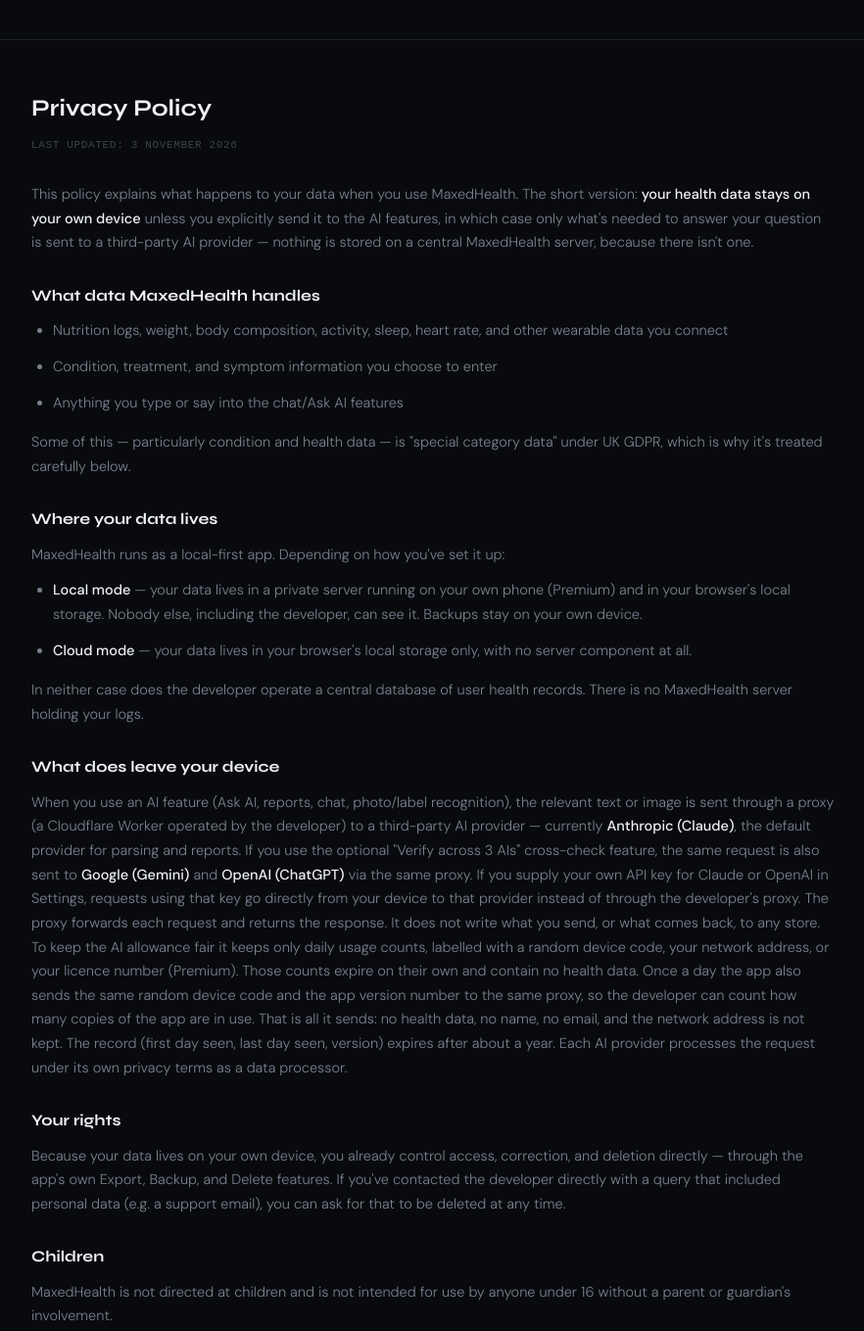
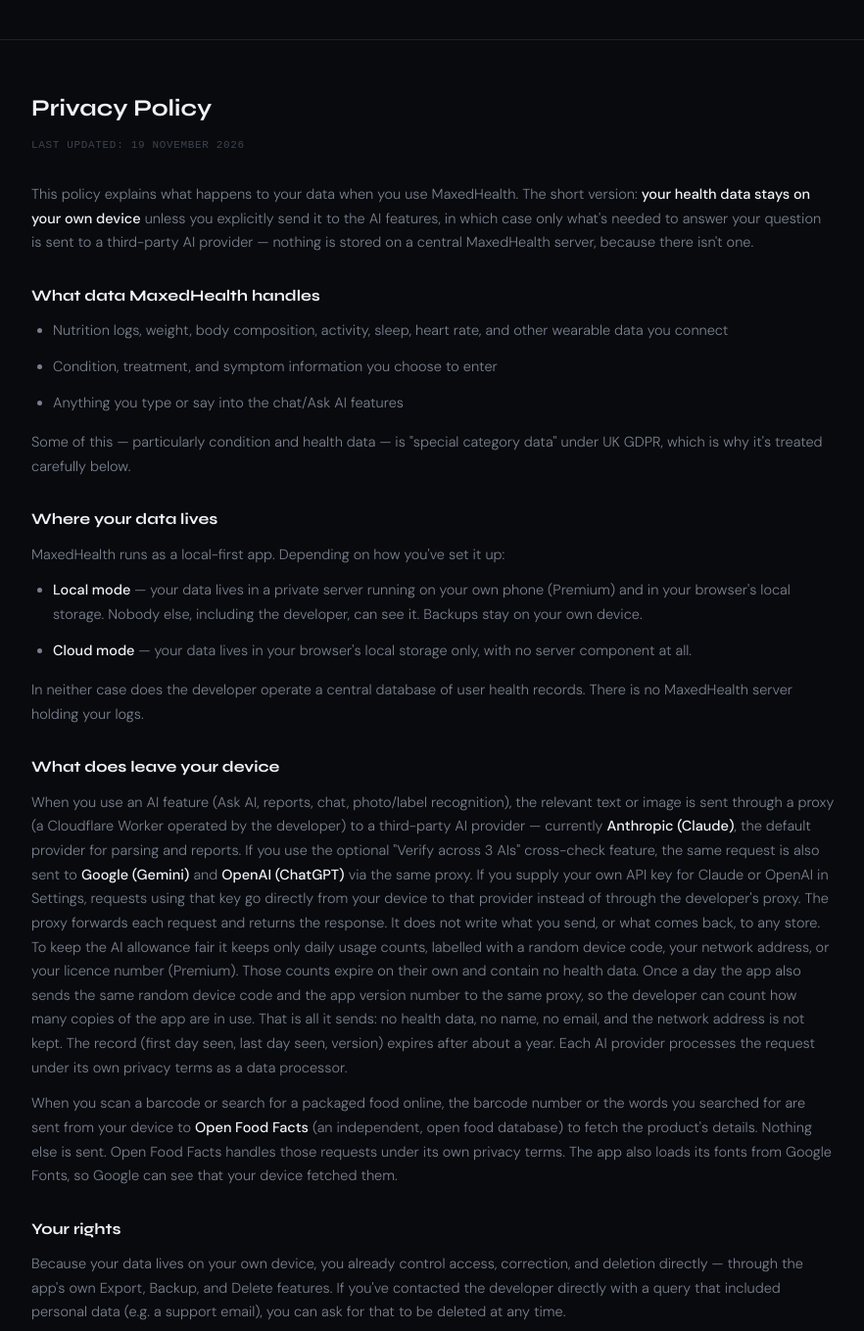
Before and after one commit to pete-maxhealth/maxhealth, a plain HTML site: page docs/legal.html in a window 1280 px wide. Shown: the part 1380-2739 px from the top of the page at 98% size, without its empty margins (198-1080 px from the left). Drawn offline with Linux system fonts and the light colour scheme.

Commit message:
Play Console paste-ready answers; privacy policy names Open Food Facts lookups (docs only, no version bump)
Co-Authored-By: Claude Sonnet 5.5 <noreply@anthropic.com>
Claude-Session: https://claude.ai/code/session_01LExi2roXvtwgHm3QN4RG7V

```diff
--- a/docs/legal.html
+++ b/docs/legal.html
@@ -240,7 +240,7 @@ footer {
 
 <div class="section" id="privacy">
   <h2>Privacy Policy</h2>
-  <span class="updated">Last updated: 3 November 2026</span>
+  <span class="updated">Last updated: 19 November 2026</span>
 
   <p>This policy explains what happens to your data when you use MaxedHealth. The short version: <strong>your health data stays on your own device</strong> unless you explicitly send it to the AI features, in which case only what's needed to answer your question is sent to a third-party AI provider — nothing is stored on a central MaxedHealth server, because there isn't one.</p>
 
@@ -262,6 +262,7 @@ footer {
 
   <h3>What does leave your device</h3>
   <p>When you use an AI feature (Ask AI, reports, chat, photo/label recognition), the relevant text or image is sent through a proxy (a Cloudflare Worker operated by the developer) to a third-party AI provider — currently <strong>Anthropic (Claude)</strong>, the default provider for parsing and reports. If you use the optional "Verify across 3 AIs" cross-check feature, the same request is also sent to <strong>Google (Gemini)</strong> and <strong>OpenAI (ChatGPT)</strong> via the same proxy. If you supply your own API key for Claude or OpenAI in Settings, requests using that key go directly from your device to that provider instead of through the developer's proxy. The proxy forwards each request and returns the response. It does not write what you send, or what comes back, to any store. To keep the AI allowance fair it keeps only daily usage counts, labelled with a random device code, your network address, or your licence number (Premium). Those counts expire on their own and contain no health data. Once a day the app also sends the same random device code and the app version number to the same proxy, so the developer can count how many copies of the app are in use. That is all it sends: no health data, no name, no email, and the network address is not kept. The record (first day seen, last day seen, version) expires after about a year. Each AI provider processes the request under its own privacy terms as a data processor.</p>
+  <p>When you scan a barcode or search for a packaged food online, the barcode number or the words you searched for are sent from your device to <strong>Open Food Facts</strong> (an independent, open food database) to fetch the product's details. Nothing else is sent. Open Food Facts handles those requests under its own privacy terms. The app also loads its fonts from Google Fonts, so Google can see that your device fetched them.</p>
 
   <h3>Your rights</h3>
   <p>Because your data lives on your own device, you already control access, correction, and deletion directly — through the app's own Export, Backup, and Delete features. If you've contacted the developer directly with a query that included personal data (e.g. a support email), you can ask for that to be deleted at any time.</p>
```
Also changed, not shown: 1 other file.
